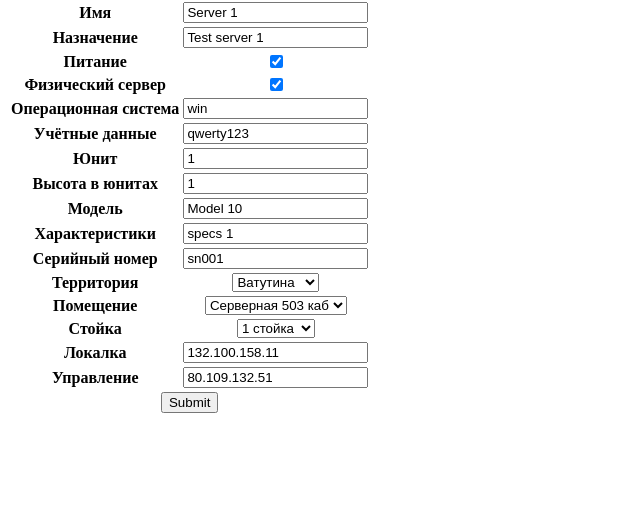
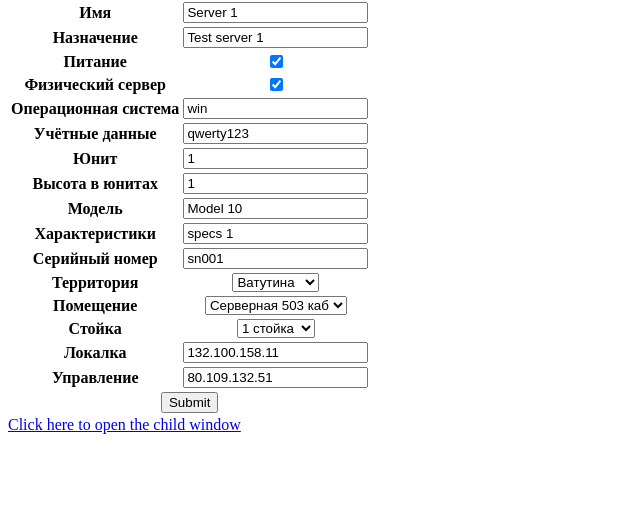
Before and after one commit to agp22888/datacenter, a Django app: page /servers/edit/1 in a window 1280 px wide. Shown: the part 43-561 px from the top of the page, without its empty margins (0-640 px from the left). Run offline with Django 3.2, Linux system fonts and the light colour scheme; a user stored in the database is signed in; data comes from the database, SQL or seed files in the repository; lists and menus that the app fills with data are empty; some libraries are stand-ins or nearby versions.

Commit message:
test function open_window in server_edit.html

```diff
--- a/server_list/templates/server_list/server_edit.html
+++ b/server_list/templates/server_list/server_edit.html
@@ -18,7 +18,7 @@ var physical_fields_to_hide = [{% for field in form.physical_fields_to_hide %} "
 var host_machine = {{form.host_machine_id}}
 
 console.log("{{form.server_name.value}}");
-console.log(territory_id,room_id,rack_id, is_physical);
+//console.log(territory_id,room_id,rack_id, is_physical);
 $(document).ready(function() {
 
     //$("#id_host_machine").val(host_machine).attr('selected', 'selected');
@@ -31,7 +31,7 @@ $(document).ready(function() {
         success: function(resp){
             $("#id_host_machine").empty();
             $.each(resp, function(idx, obj) {
-                console.log(obj);
+                //console.log(obj);
                 if (obj.pk == host_machine){
                     $("#id_host_machine").append($('<option></option>').attr('value', parseInt(obj.pk)).attr('selected','selected').text(obj.fields.hostname));
                 }else{
@@ -67,17 +67,17 @@ $(document).ready(function() {
     });
 
     $("#id_server_territory").change(function(){
-        console.log('rack by room'+$("#id_server_territory").val());
+        //console.log('rack by room'+$("#id_server_territory").val());
         ajax_request_rooms_by_territory($("#id_server_territory").val());
     });
 
     $("#id_server_room").change(function(){
-        console.log('rack by room'+$("#id_server_room").val());
+        //console.log('rack by room'+$("#id_server_room").val());
         ajax_request_racks_by_room($("#id_server_room").val());
     });
 
     $("#id_is_physical").change(function(){
-        console.log("changed");
+        //console.log("changed");
         if($("#id_is_physical").is(':checked')){
             unhide_fields(vm_fields_to_hide);
             hide_fields(physical_fields_to_hide);
@@ -151,6 +151,14 @@ function ajax_request_racks_by_room(room_id){
     });
 }
 
+function open_window(){
+    wiw = window.open("/servers/view/{{form.server_id}}","Ratting","width=700,height=800");
+    console.log("DAFUQ?");
+    wiw.addEventListener("beforeunload", function (event){
+    location.reload();
+    });
+
+}
 
 
 
@@ -191,6 +199,10 @@ function ajax_request_racks_by_room(room_id){
             <th colspan="2"><input type="submit" value="Submit"></th>
         </tr>
     </table>
+    <a href="javascript:void(0);"
+       NAME="My Window Name" title=" My title here "
+       onClick=open_window()>Click here
+        to open the child window</a>
 
 </form>
 </html>
```
